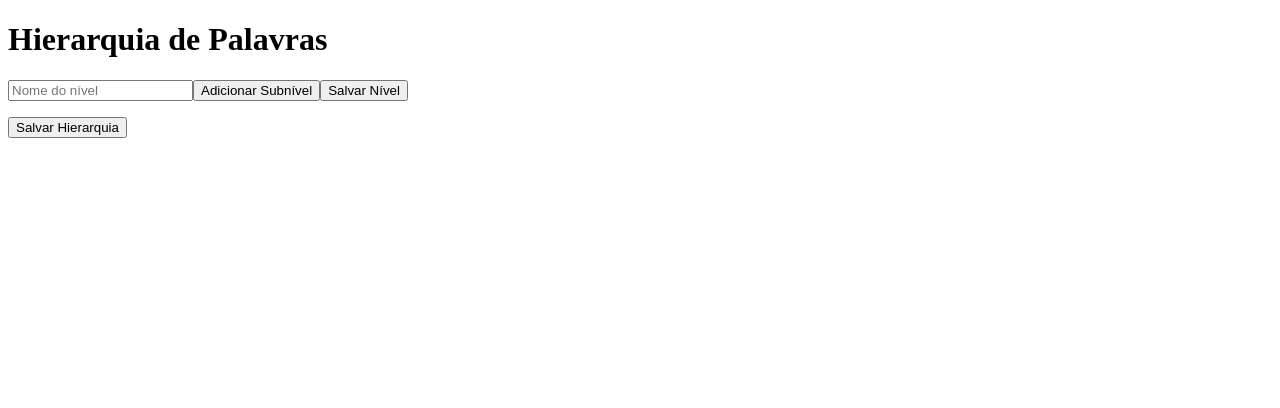
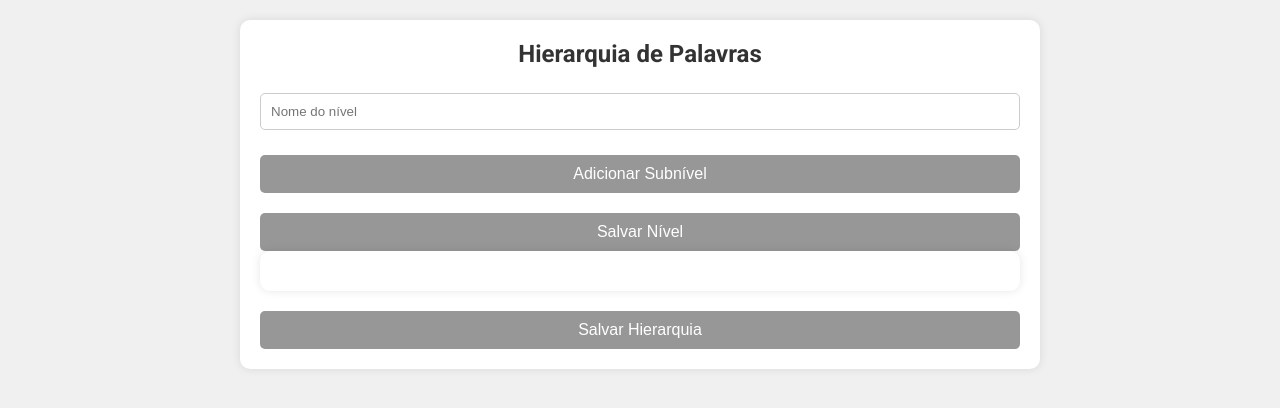
Before and after one commit to viniciuscicone/teste-seletivo-Java-Next, a Next.js app in the folder Next/: page / in a window 1280 px wide. Shown: the top 408 px of the page. Built offline with nearby package versions, Linux system fonts and the light colour scheme.

Commit message:
adding styles to project

```diff
--- a/Next/src/components/HierarchyInput.tsx
+++ b/Next/src/components/HierarchyInput.tsx
@@ -1,5 +1,6 @@
 
 import { useState } from 'react';
+import styles from '../styles/Home.module.css';
 
 interface AnotherNode {
   name: string;
@@ -34,9 +35,10 @@ const HierarchyInput: React.FunctionComponent<Props> = ({ onAdd }) => {
         value={name}
         onChange={(e) => setName(e.target.value)}
         placeholder="Nome do nível"
+        className={styles.input}
       />
-      <button onClick={handleAddChild}>Adicionar Subnível</button>
-      <button onClick={handleSubmit}>Salvar Nível</button>
+      <button onClick={handleAddChild} className={styles.button}>Adicionar Subnível</button>
+      <button onClick={handleSubmit} className={styles.button}>Salvar Nível</button>
     </div>
   );
 };
--- a/Next/src/components/HierarchyViewComponent.tsx
+++ b/Next/src/components/HierarchyViewComponent.tsx
@@ -1,3 +1,4 @@
+import styles from "../styles/Home.module.css";
 
 interface AnotherNode {
   name: string;
@@ -8,8 +9,9 @@ interface Props {
   hierarchy: AnotherNode[];
 }
 
-const HierarchyViewComponent: React.FunctionComponent<Props> = ({ hierarchy }) => {
-
+const HierarchyViewComponent: React.FunctionComponent<Props> = ({
+  hierarchy,
+}) => {
   const render = (anotherNode: AnotherNode) => (
     <li key={anotherNode.name}>
       {anotherNode.name}
@@ -23,7 +25,11 @@ const HierarchyViewComponent: React.FunctionComponent<Props> = ({ hierarchy }) =
     return <div>Erro: A hierarquia não é um array.</div>;
   }
 
-  return <ul>{hierarchy.map((parameter) => render(parameter))}</ul>;
+  return (
+    <ul className={styles.container}>
+      {hierarchy.map((parameter) => render(parameter))}
+    </ul>
+  );
 };
 
 export default HierarchyViewComponent;
--- /dev/null
+++ b/Next/src/pages/_app.tsx
@@ -0,0 +1,20 @@
+// src/pages/_app.tsx
+import { AppProps } from 'next/app';
+import { Roboto } from 'next/font/google';
+import '../styles/global.css';
+
+const roboto = Roboto({
+  weight: ['400', '700'],
+  subsets: ['latin'],
+  display: 'swap',
+});
+
+function App({ Component, pageProps }: AppProps) {
+  return (
+    <div className={roboto.className}>
+      <Component {...pageProps} />
+    </div>
+  );
+}
+
+export default App;
--- a/Next/src/pages/index.tsx
+++ b/Next/src/pages/index.tsx
@@ -2,6 +2,7 @@ import { useState } from "react";
 import HierarchyInput from "../components/HierarchyInput";
 import HierarchyViewComponent from "../components/HierarchyViewComponent";
 import { downloadJsonFile } from "../utils/jsonUtils";
+import styles from '../styles/Home.module.css';
 
 interface AnotherNode {
   name: string;
@@ -26,11 +27,11 @@ const Home: React.FC<HomeProps> = ({ initialHierarchy }) => {
   };
 
   return (
-    <div>
-      <h1>Hierarquia de Palavras</h1>
+    <div className={styles.container}>
+      <h1 className={styles.title}>Hierarquia de Palavras</h1>
       <HierarchyInput onAdd={handleAddNode} />
       <HierarchyViewComponent hierarchy={hierarchy} />
-      <button onClick={handleSave}>Salvar Hierarquia</button>
+      <button onClick={handleSave} className={styles.button}>Salvar Hierarquia</button>
     </div>
   );
 };
--- /dev/null
+++ b/Next/src/styles/Home.module.css
@@ -0,0 +1,30 @@
+
+.container {
+    max-width: 800px;
+    margin: 0 auto;
+    background-color: white;
+    padding: 20px;
+    border-radius: 10px;
+    box-shadow: 0 0 10px rgba(0, 0, 0, 0.1);
+  }
+
+  .title {
+    font-size: 24px;
+    margin-bottom: 20px;
+    text-align: center;
+  }
+
+  .button {
+    display: block;
+    width: 100%;
+    margin-top: 20px;
+  }
+
+  .input {
+    padding: 10px;
+    margin: 5px 0;
+    border: 1px solid #ccc;
+    border-radius: 5px;
+    width: 100%;
+    box-sizing: border-box;
+  }
--- /dev/null
+++ b/Next/src/styles/global.css
@@ -0,0 +1,26 @@
+* {
+    margin: 0;
+    padding: 0;
+    box-sizing: border-box;
+  }
+
+  body {
+    font-family: Arial, sans-serif;
+    background-color: #f0f0f0;
+    color: #333;
+    padding: 20px;
+  }
+
+  button {
+    cursor: pointer;
+    padding: 10px 20px;
+    border: none;
+    border-radius: 5px;
+    background-color: #979797;
+    color: white;
+    font-size: 16px;
+  }
+
+  button:hover {
+    background-color: #505050;
+  }
```
